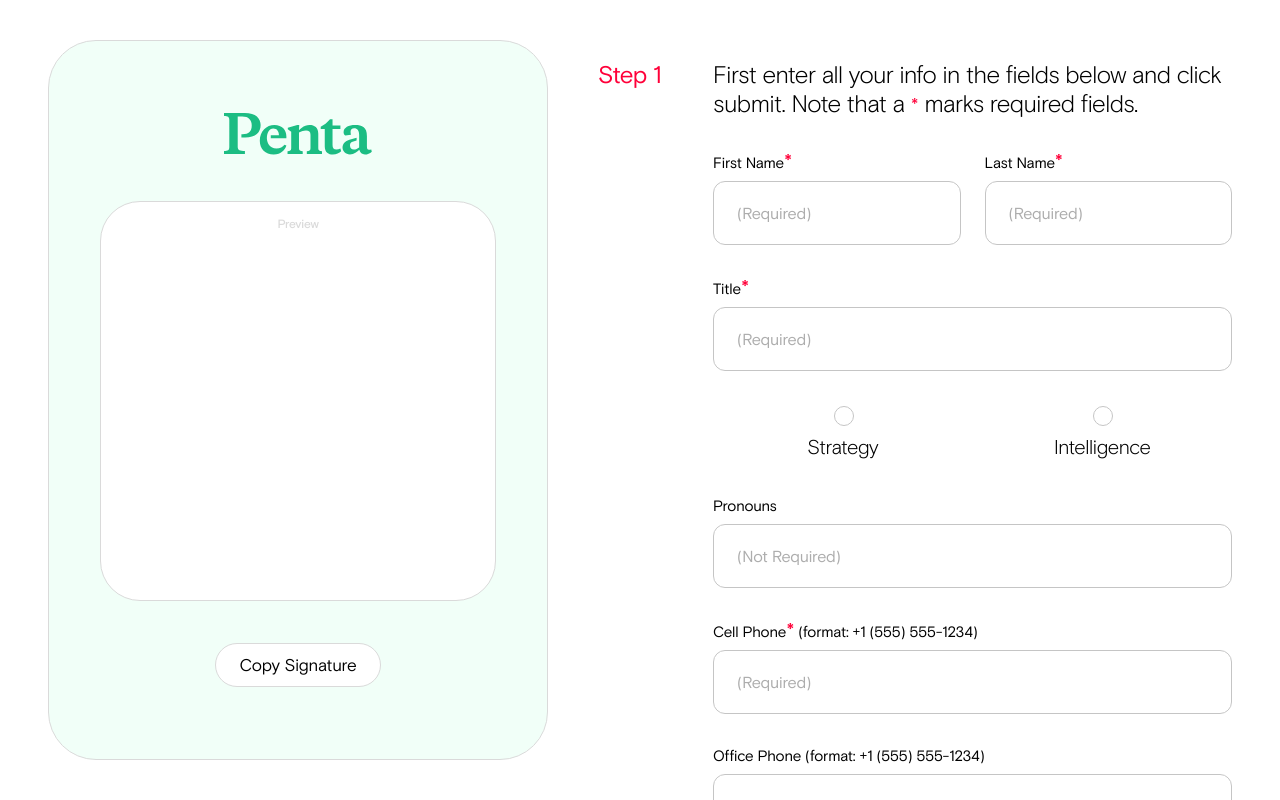
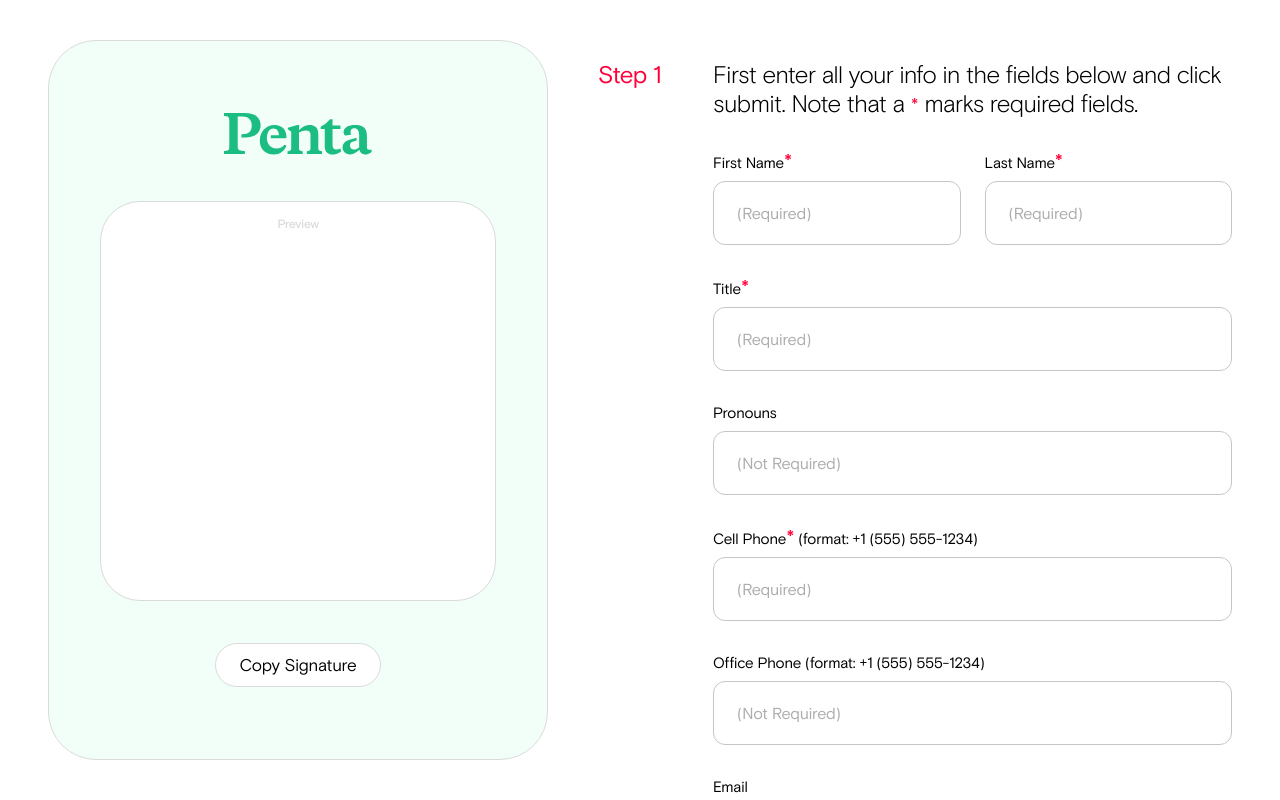
Before and after one commit to jacksrf/ballast-email-signature-generator, a plain HTML site: page index.html in a window 1280 px wide. Drawn offline with nearby package versions, Linux system fonts and the light colour scheme.

Commit message:
first commit

```diff
--- a/index.html
+++ b/index.html
@@ -99,18 +99,6 @@
             <div class="input_holder">
               <label>Title<span class="required_astrik">*</span></label>
               <input type="text" name="title" id="title" placeholder="(Required)" class="required" required/>
-            </div>
-            <div class="radio_buttons" style="margin-bottom: 30px;">
-                <label class="division" for="strategy">
-                <input type="radio" id="strategy" name="division" value="strategy">
-                <div>Strategy</div>
-                </label>
-
-
-                <label class="division" for="intelligence">
-                <input type="radio" id="intelligence" name="division" value="intelligence">
-                <div>Intelligence</div>
-                </label>
             </div>
             <div class="input_holder">
               <label>Pronouns</label>
```
